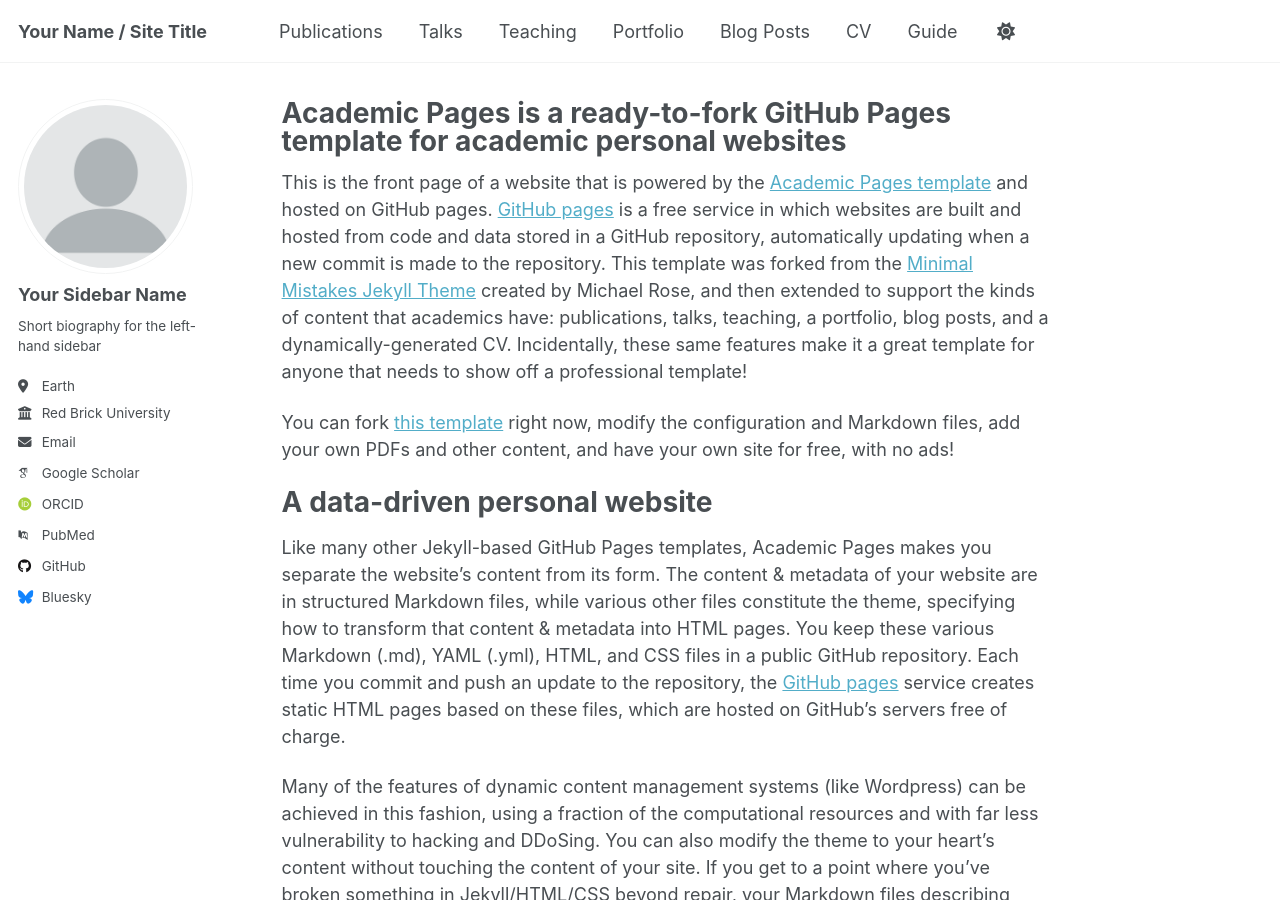
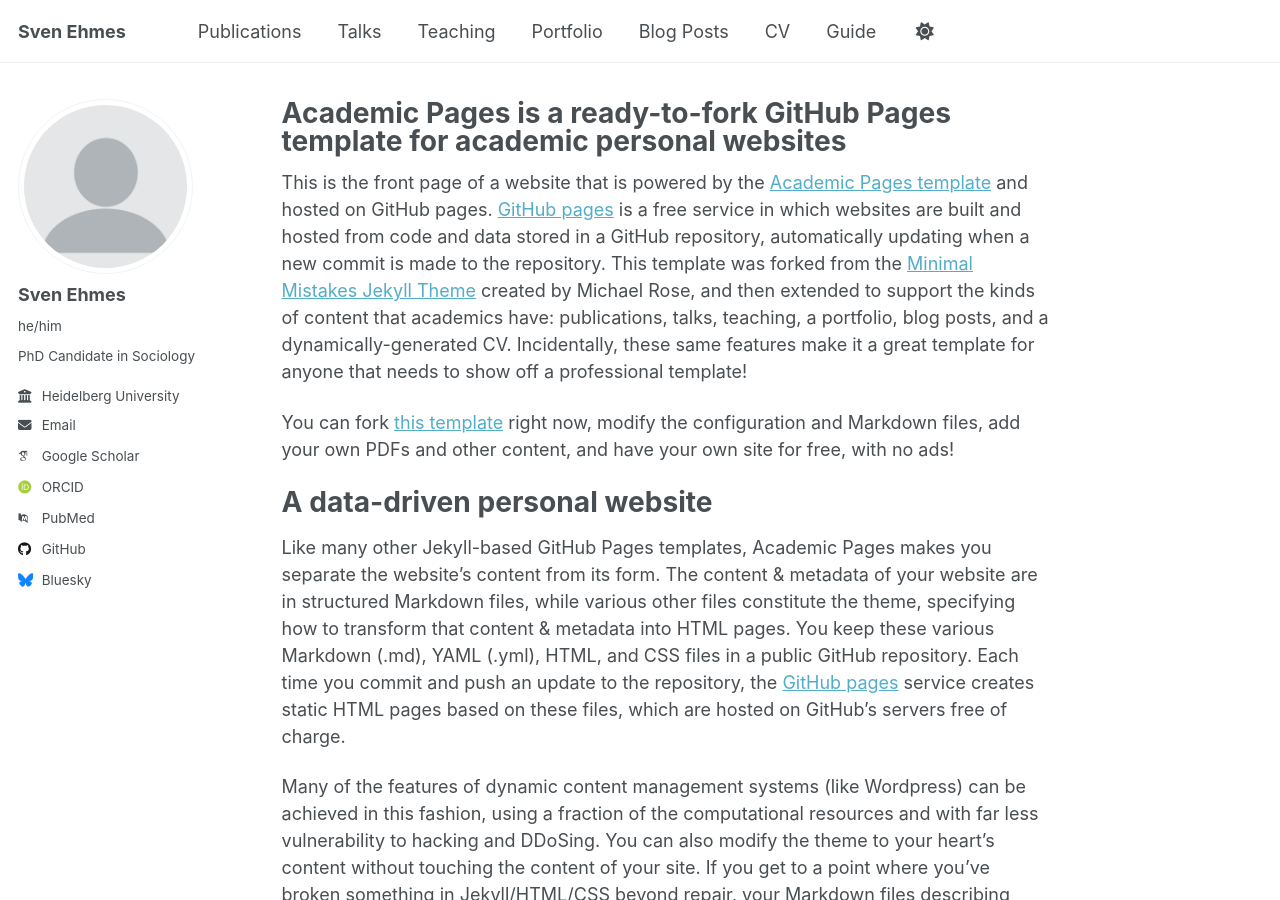
Before and after one commit to sehmes/sehmes.github.io, a Jekyll site: the page built from _pages/about.md, in a window 1280 px wide and 900 px high. Built offline with Jekyll 4.4.1, drawn with Linux system fonts in a browser that asks for light colours; some web fonts are replaced; a script that is not in the unit is left out.

Commit message:
Update _config.yml

```diff
--- a/_config.yml
+++ b/_config.yml
@@ -9,7 +9,7 @@
 # Basic Site Settings
 locale                   : "en-US"
 site_theme               : "default" # Currently available options are "default", "air"
-title                    : "Your Name / Site Title"
+title                    : "Sven Ehmes"
 title_separator          : "-"
 name                     : &name "Your Name"
 description              : &description "Your Name's academic portfolio"   # Update this with a general description of your site, this is the default if not overridden by a page
@@ -24,13 +24,13 @@
 author:
   # Biographic information
   avatar           : "profile.png"
-  name             : "Your Sidebar Name"
-  pronouns         : # example: "she/her"
-  bio              : "Short biography for the left-hand sidebar"
-  location         : "Earth"
-  employer         : "Red Brick University"
+  name             : "Sven Ehmes"
+  pronouns         : "he/him"
+  bio              : "PhD Candidate in Sociology"
+  location         : # "Heidelberg"
+  employer         : "Heidelberg University"
   uri              : # URL
-  email            : "none@example.org"
+  email            : "sven.ehmes@mwi.uni-heidelberg.de"
 
   # Academic websites
   academia         : # URL
```
